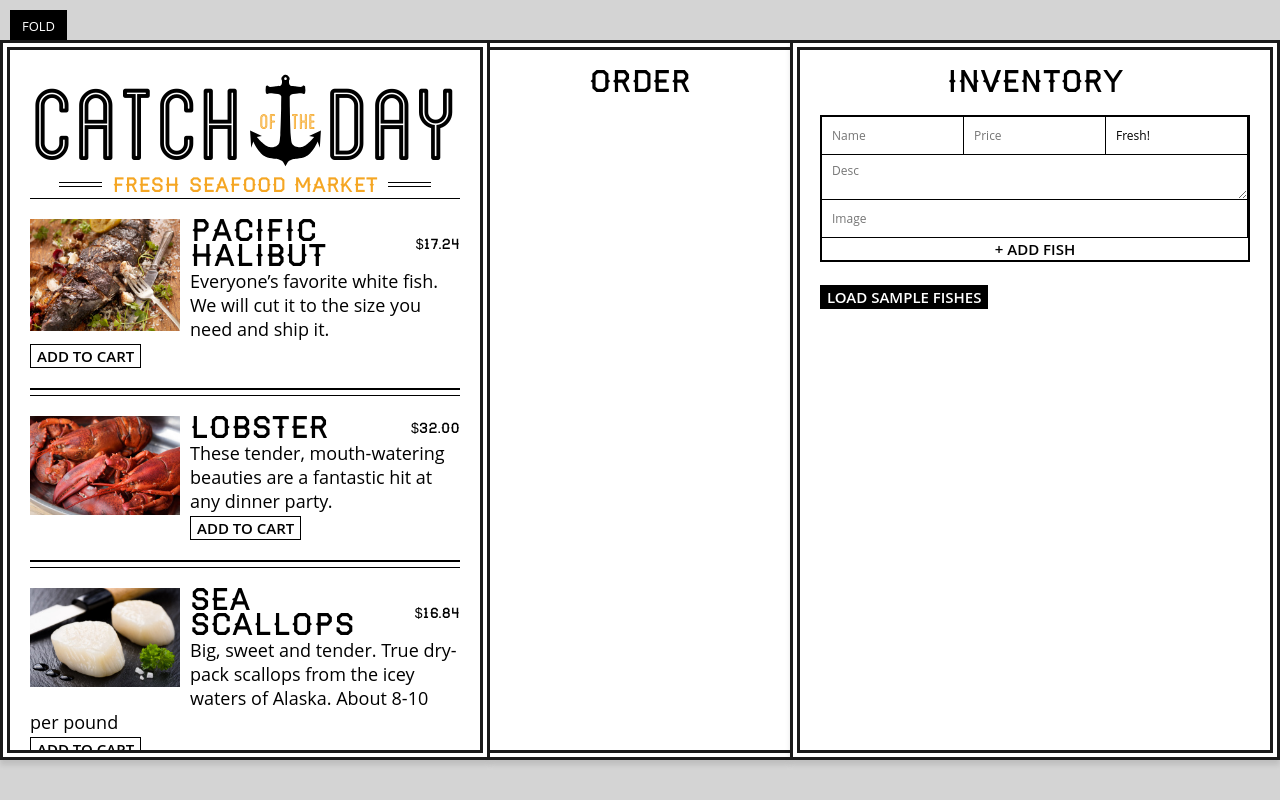
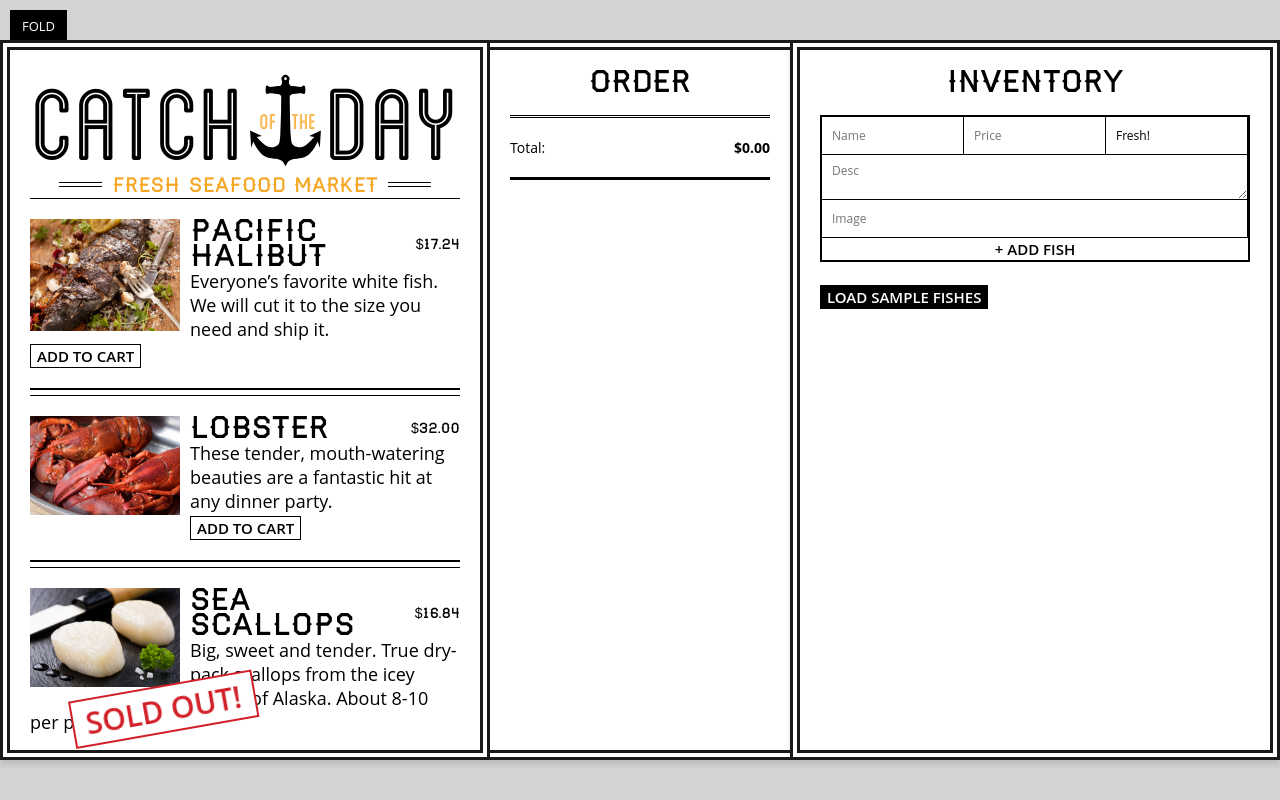
Before and after one commit to rjwrightme/react-sandbox, a React (Create React App) app in the folder catch-of-the-day/: page /store/1 in a window 1280 px wide. Both pictures are taken after a click on the button "LOAD SAMPLE FISHES". Built offline with nearby package versions, Linux system fonts and the light colour scheme.

Commit message:
Update Fish component to have working Add to Cart button. Update Order component to display current order information.

```diff
--- a/catch-of-the-day/src/components/App.js
+++ b/catch-of-the-day/src/components/App.js
@@ -17,8 +17,18 @@
     // 3. Set the updated fishes object as the new state
     this.setState({ fishes });
   };
+
   loadSampleFishes = () => {
     this.setState({ fishes: sampleFishes });
+  };
+
+  addToOrder = (key) => {
+    // 1. Take a copy of state
+    const order = { ...this.state.order };
+    // 2. Add 1 to quantity if already there, otherwise add 1 if it doesn't yet exist
+    order[key] = order[key] + 1 || 1;
+    // 3. Call setState to update our state
+    this.setState({ order });
   };
   render() {
     return (
@@ -28,11 +38,16 @@
           <ul className="fishes">
             {/* Object.keys will make an array of the key values in our fishes state object. */}
             {Object.keys(this.state.fishes).map((key) => (
-              <Fish key={key} details={this.state.fishes[key]} />
+              <Fish
+                key={key}
+                index={key}
+                details={this.state.fishes[key]}
+                addToOrder={this.addToOrder}
+              />
             ))}
           </ul>
         </div>
-        <Order />
+        <Order fishes={this.state.fishes} order={this.state.order} />
         <Inventory
           addFish={this.addFish}
           loadSampleFishes={this.loadSampleFishes}
--- a/catch-of-the-day/src/components/Fish.js
+++ b/catch-of-the-day/src/components/Fish.js
@@ -4,6 +4,7 @@
 class Fish extends Component {
   render() {
     const { image, name, price, desc, status } = this.props.details;
+    const isAvailable = status === "available";
     return (
       <li className="menu-fish">
         <img src={image} alt={name} />
@@ -12,7 +13,12 @@
           <span className="price">{formatPrice(price)}</span>
         </h3>
         <p>{desc}</p>
-        <button>Add to Cart</button>
+        <button
+          disabled={!isAvailable}
+          onClick={() => this.props.addToOrder(this.props.index)}
+        >
+          {isAvailable ? "Add to Cart" : "Sold Out!"}
+        </button>
       </li>
     );
   }
--- a/catch-of-the-day/src/components/Order.js
+++ b/catch-of-the-day/src/components/Order.js
@@ -1,10 +1,45 @@
 import React from "react";
+import { formatPrice } from "../helpers";
+import { Link } from "react-router-dom";
 
 class Order extends React.Component {
+  renderOrder = (key) => {
+    const fish = this.props.fishes[key];
+    const count = this.props.order[key];
+    const isAvailable = fish.status === "available";
+    if (!isAvailable) {
+      return (
+        <li key={key}>
+          Sorry, {fish ? fish.name : "fish"} is no longer available
+        </li>
+      );
+    }
+    return (
+      <li key={key}>
+        {count} lbs {fish.name}
+        {formatPrice(count * fish.price)}
+      </li>
+    );
+  };
   render() {
+    const orderIds = Object.keys(this.props.order);
+    const total = orderIds.reduce((prevTotal, key) => {
+      const fish = this.props.fishes[key];
+      const count = this.props.order[key];
+      const isAvailable = fish && fish.status === "available";
+      if (isAvailable) {
+        return prevTotal + count * fish.price;
+      }
+      return prevTotal;
+    }, 0);
     return (
-      <div>
+      <div className="order-wrap">
         <h2>Order</h2>
+        <ul className="order">{orderIds.map(this.renderOrder)}</ul>
+        <div className="total">
+          Total:
+          <strong>{formatPrice(total)}</strong>
+        </div>
       </div>
     );
   }
```
